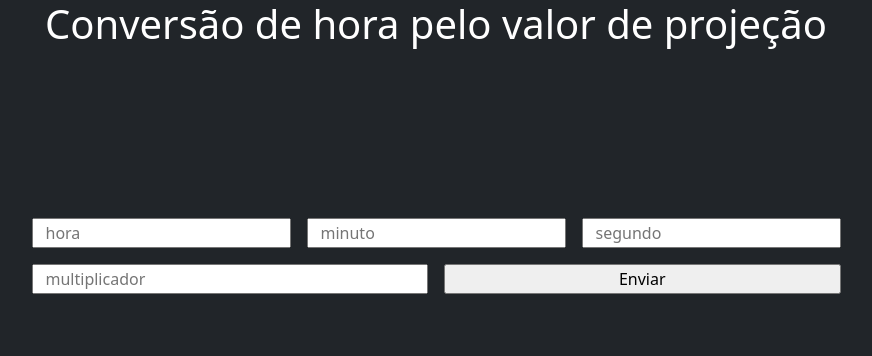
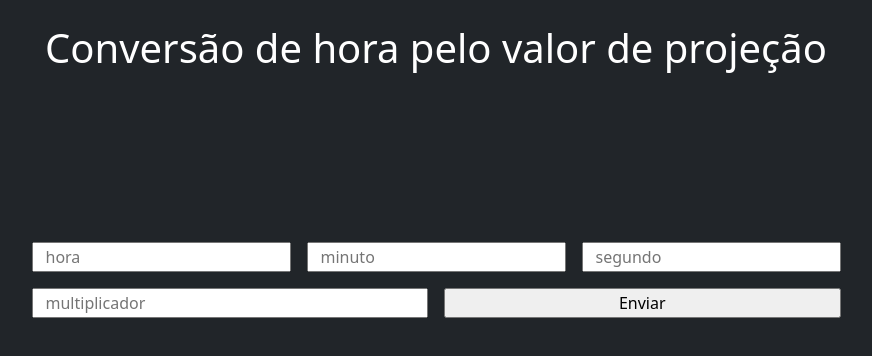
Before and after one commit to CeMenezesJunior/ConvertHora, a plain HTML site: page docs/index.html in a window 1280 px wide. Shown: the whole page, without its empty margins (204-1076 px from the left). Drawn offline with nearby package versions, Linux system fonts and the light colour scheme.

Commit message:
Ajuste de tela

```diff
--- a/docs/index.html
+++ b/docs/index.html
@@ -10,7 +10,7 @@
 <body>
         <div class="bg-dark text-white" style="height: 100vh; width: 100vw;">
 
-            <div class="text-center">
+            <div class="text-center pt-4">
                 <h1>Conversão de hora pelo valor de projeção</h1>
             </div>
             <div class="d-flex justify-content-center align-items-center" style="height: 50vh;">
```
